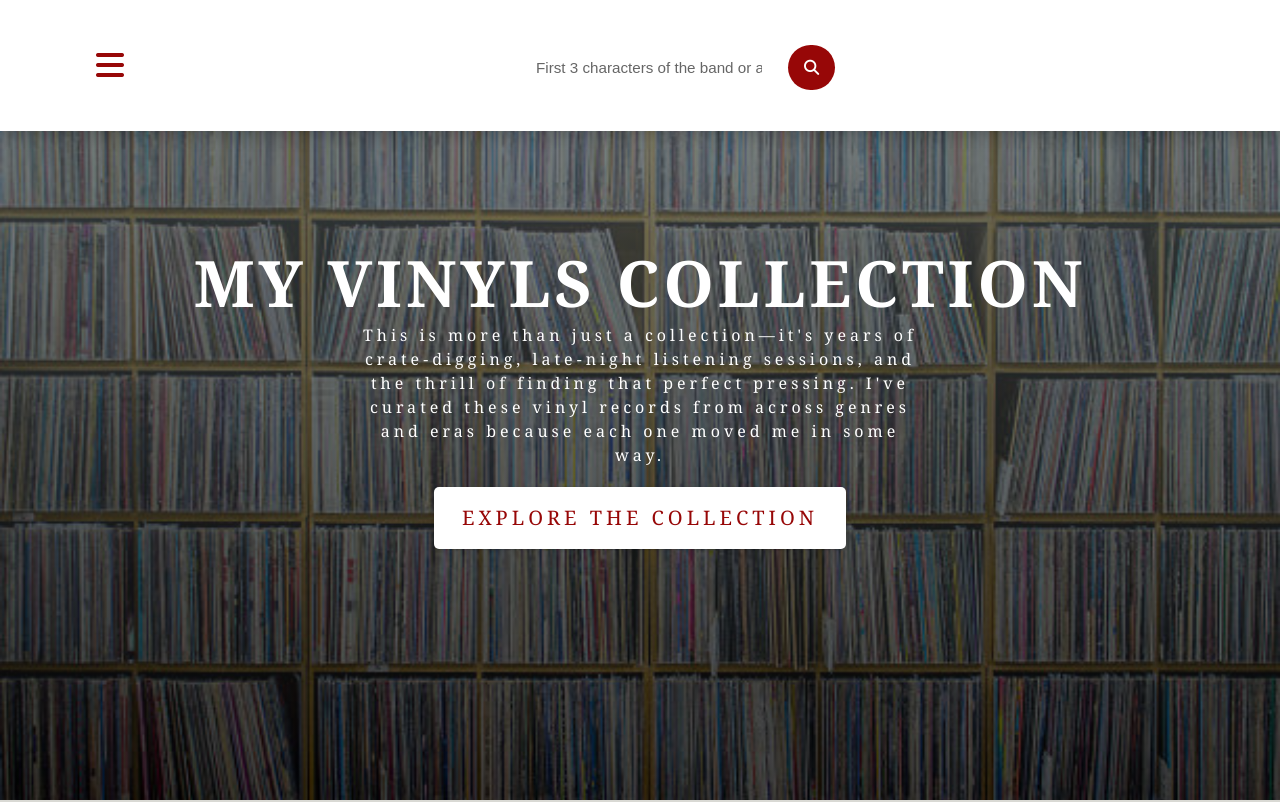
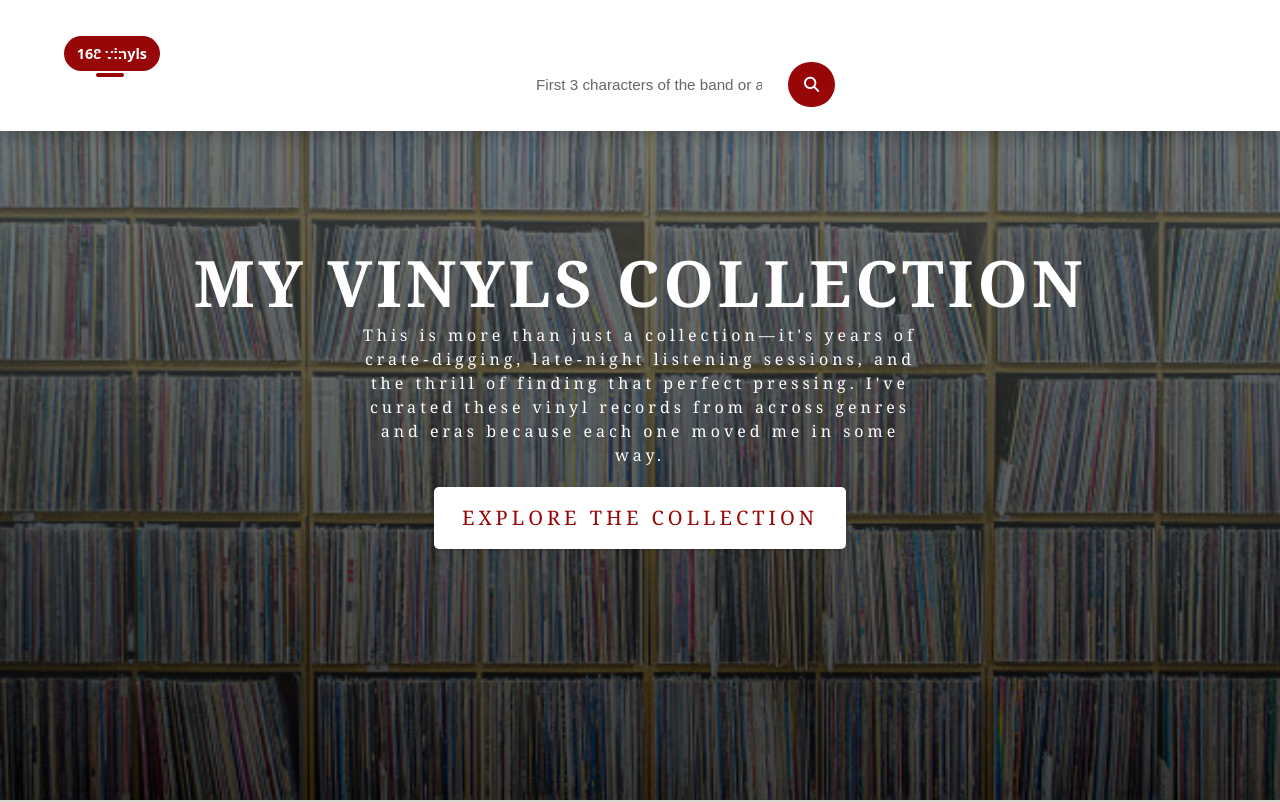
Before and after one commit to MetalRocks71/my-vinyl-collection, a React (Create React App) app: page / in a window 1280 px wide. Shown: the top 802 px of the page. Built offline with nearby package versions, Linux system fonts and the light colour scheme.

Commit message:
Agent Host changes for agents/navbar-vinyl-count-live-update

```diff
--- a/src/components/Navbar.js
+++ b/src/components/Navbar.js
@@ -3,10 +3,12 @@
 // useState: manages local UI state (menu open, navbar visibility, search input)
 // useEffect: runs the scroll listener after render
 // useRef: holds a direct reference to the search input DOM node
-import { pageLinks } from '../data'
+import { aderitopereira, metalcollection, pageLinks, rockcollection } from '../data'
 import { useState, useEffect, useRef } from 'react'
 
 const Navbar = ({ onSearch }) => {
+	const totalVinyls = metalcollection.length + rockcollection.length + aderitopereira.length
+
 	// ─── State ───────────────────────────────────────────────────────────────
 	const [showLinks, setShowLinks] = useState(false) // burger menu open/closed
 	const [showNavbar, setShowNavbar] = useState(true) // navbar visible/hidden on scroll
@@ -98,6 +100,9 @@ const Navbar = ({ onSearch }) => {
 						<button type='button' className='nav-toggle' onClick={() => setShowLinks(!showLinks)}>
 							<i className='fas fa-bars'></i>
 						</button>
+						<span className='nav-collection-count' aria-live='polite'>
+							{totalVinyls} vinyls
+						</span>
 					</div>
 
 					{/* ── Navigation links ────────────────────────────────────────────
--- a/src/index.css
+++ b/src/index.css
@@ -241,6 +241,18 @@ p {
   align-items: center;
 }
 
+.nav-collection-count {
+  display: inline-flex;
+  align-items: center;
+  padding: 0.4rem 0.8rem;
+  border-radius: 999px;
+  background: var(--clr-primary-5);
+  color: var(--clr-white);
+  font-size: 0.9rem;
+  font-weight: 600;
+  white-space: nowrap;
+}
+
 .nav-toggle {
   background: transparent;
   border: none;
```
